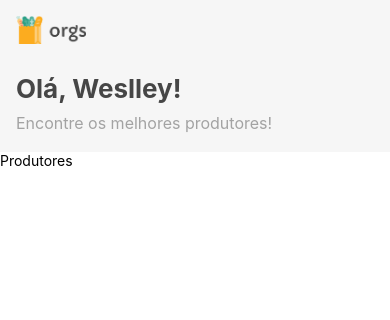
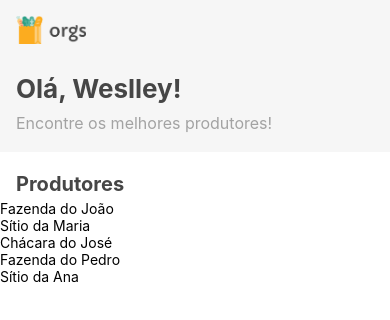
Before and after one commit to wesmes/curso-alura-react-native-utilizando-criando-hooks, a React Native app in the folder orgsHooks/: screen / in a window 390 px wide. Shown: the top 320 px of the page. Built offline with nearby package versions, Linux system fonts and the light colour scheme.

Commit message:
Módulo 3 - Aula 3: Armazenando produtores

```diff
--- a/orgsHooks/App.js
+++ b/orgsHooks/App.js
@@ -1,14 +1,20 @@
 import React from 'react';
-import { SafeAreaView } from 'react-native';
+import { SafeAreaView, StyleSheet } from 'react-native';
 
 import Home from './src/telas/Home';
 
 function App() {
 
-    return <SafeAreaView>
+    return <SafeAreaView style={estilos.tela}>
                 <Home />
             </SafeAreaView>;
 
 }
 
 export default App;
+
+const estilos = StyleSheet.create({
+    tela: {
+        flex: 1,
+    }
+});
--- a/orgsHooks/src/mocks/produtores.js
+++ b/orgsHooks/src/mocks/produtores.js
@@ -7,7 +7,7 @@
 const gerarNumeroAleatorio = (min, max) => Math.floor(Math.random() * (max - min) + min);
 
 const produtores = {
-    titulos: "Produtores",
+    titulo: "Produtores",
     lista: [
         {
             id: 1,
--- a/orgsHooks/src/telas/Home/componentes/Produtores.js
+++ b/orgsHooks/src/telas/Home/componentes/Produtores.js
@@ -1,11 +1,42 @@
-import React, { useEffect } from 'react';
-import { Text } from 'react-native';
+import React, { useEffect, useState } from 'react';
+import { FlatList, Text, StyleSheet } from 'react-native';
 import { carregaProdutores } from '../../../servicos/carregaDados';
 
-export default function Produtores() {
+export default function Produtores( {topo: Topo} ) {
+
+    const [titulo, setTitulo] = useState('');
+    const [lista, setLista] = useState([]);
+
     useEffect(() => {
         const retorno = carregaProdutores();
-        console.log(retorno);
+        setTitulo(retorno.titulo);
+        setLista(retorno.lista);
     }, []);
-    return <Text>Produtores</Text>;
+
+    const TopoLista = () => {
+        return <>
+                <Topo />
+                <Text style={estilos.titulo}>{titulo}</Text>
+              </>
+    }
+
+    return <FlatList
+                data={lista}
+                renderItem={({item: {nome}}) => <Text>{ nome }</Text>}
+                keyExtractor={({nome}) => nome}
+                ListHeaderComponent={TopoLista}
+                style={estilos.flatLista}
+            />
+
 }
+
+const estilos = StyleSheet.create({
+    titulo: {
+        fontSize: 20,
+        lineHeight: 32,
+        marginHorizontal: 16,
+        marginTop: 16,
+        fontWeight: 'bold',
+        color: '#464646',
+    }
+});
--- a/orgsHooks/src/telas/Home/index.js
+++ b/orgsHooks/src/telas/Home/index.js
@@ -3,8 +3,5 @@
 import Produtores from './componentes/Produtores';
 
 export default function Home(){
-    return <>
-                <Topo />
-                <Produtores />
-            </>;
+    return <Produtores topo={Topo} />
 }
```
Also changed, not shown: orgsHooks/src/telas/Home/componentes/Topo.js (+4 -4 lines).
